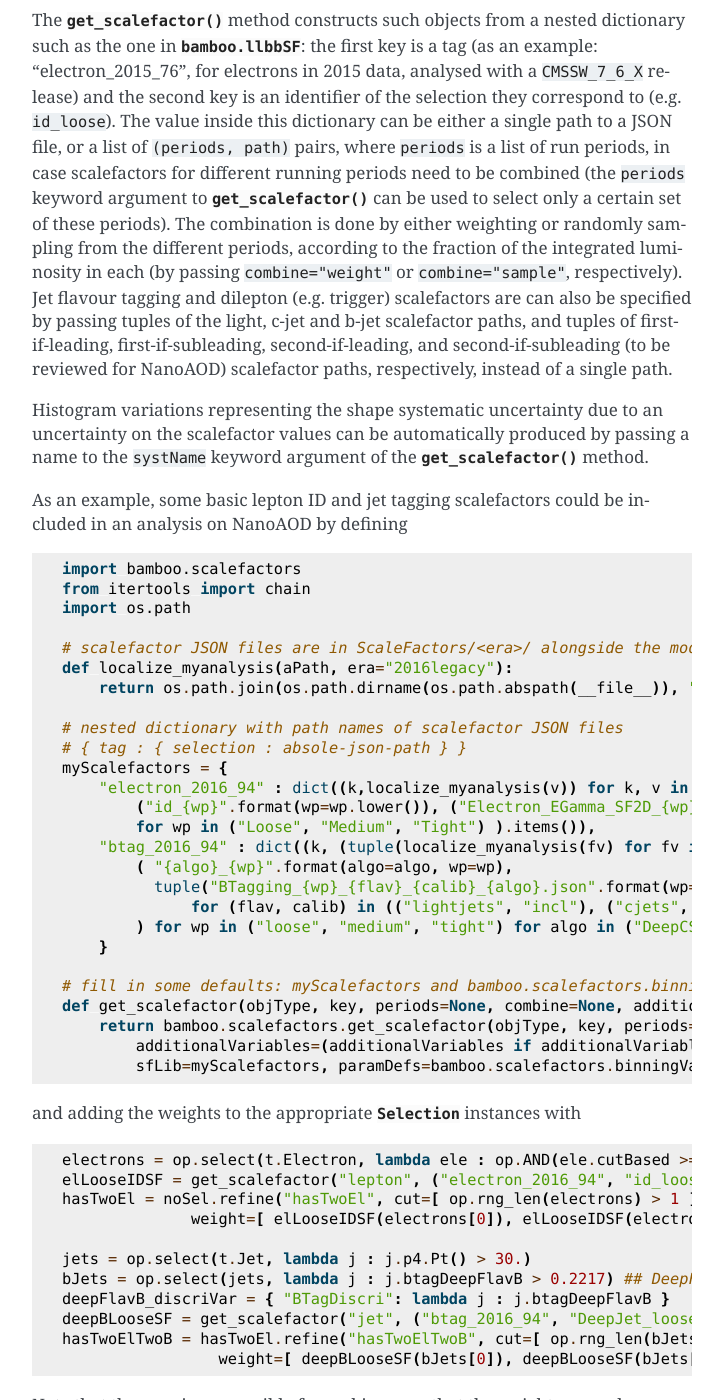
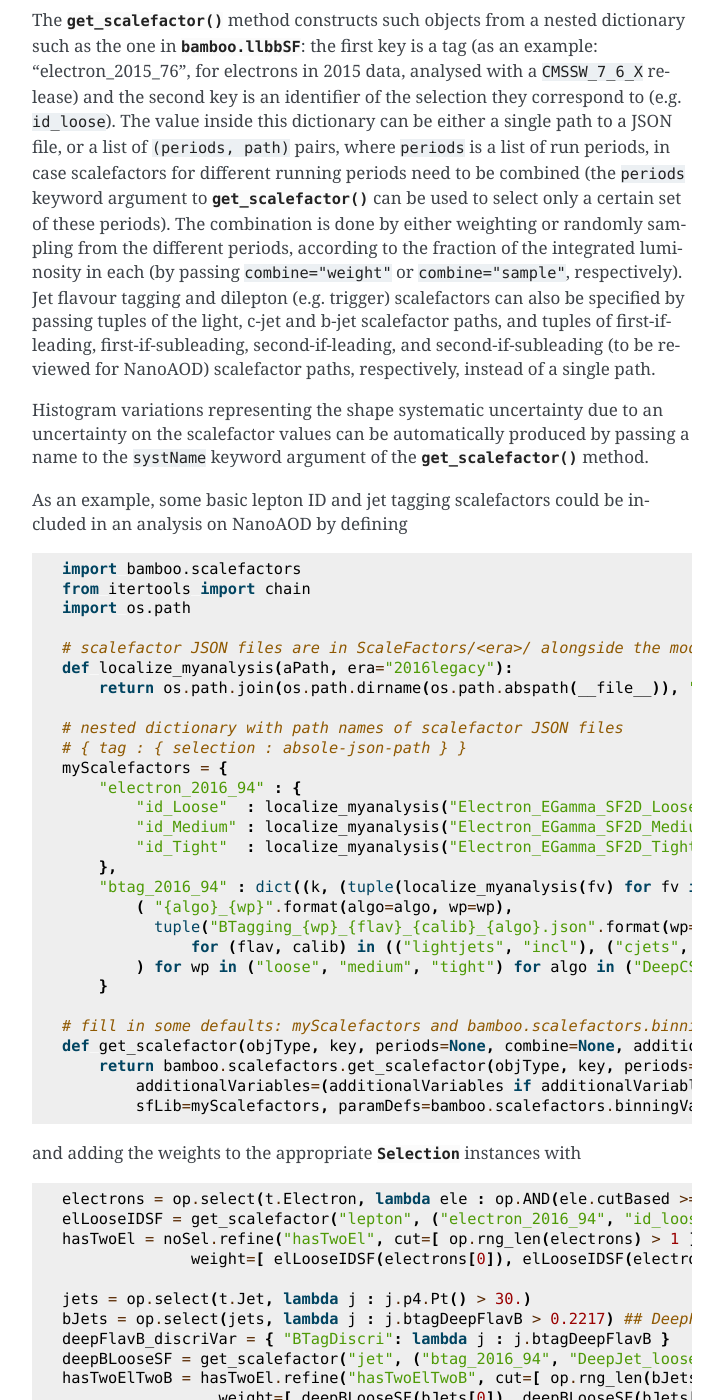
Before and after one commit to recotoolsbenchmarks/BambooAnalysis, a Sphinx documentation site: the page built from doc/recipes.rst, in a window 1280 px wide and 1400 px high, scrolled down 506 px. Shown: the whole window, without its empty margins (388-1111 px from the left). Built offline with Sphinx 7.4.7, drawn with Linux system fonts in a browser that asks for light colours; some of the changed text lies outside the part shown.

Commit message:
Comments/typos

```diff
--- a/doc/recipes.rst
+++ b/doc/recipes.rst
@@ -36,7 +36,7 @@ a certain set of these periods).
 The combination is done by either weighting or randomly sampling from the
 different periods, according to the fraction of the integrated luminosity in
 each (by passing ``combine="weight"`` or ``combine="sample"``, respectively).
-Jet flavour tagging and dilepton (e.g. trigger) scalefactors are can also be
+Jet flavour tagging and dilepton (e.g. trigger) scalefactors can also be
 specified by passing tuples of the light, c-jet and b-jet scalefactor paths,
 and tuples of first-if-leading, first-if-subleading, second-if-leading,
 and second-if-subleading (to be reviewed for NanoAOD) scalefactor paths,
@@ -63,9 +63,11 @@ included in an analysis on NanoAOD by defining
  # nested dictionary with path names of scalefactor JSON files
  # { tag : { selection : absole-json-path } }
  myScalefactors = {
-     "electron_2016_94" : dict((k,localize_myanalysis(v)) for k, v in dict(
-         ("id_{wp}".format(wp=wp.lower()), ("Electron_EGamma_SF2D_{wp}.json".format(wp=wp)))
-         for wp in ("Loose", "Medium", "Tight") ).items()),
+     "electron_2016_94" : {
+         "id_Loose"  : localize_myanalysis("Electron_EGamma_SF2D_Loose.json")
+         "id_Medium" : localize_myanalysis("Electron_EGamma_SF2D_Medium.json")
+         "id_Tight"  : localize_myanalysis("Electron_EGamma_SF2D_Tight.json")
+     },
      "btag_2016_94" : dict((k, (tuple(localize_myanalysis(fv) for fv in v))) for k,v in dict(
          ( "{algo}_{wp}".format(algo=algo, wp=wp),
            tuple("BTagging_{wp}_{flav}_{calib}_{algo}.json".format(wp=wp, flav=flav, calib=calib, algo=algo)
```
Also changed, not shown: other parts of doc/recipes.rst (+3 -3 lines).
